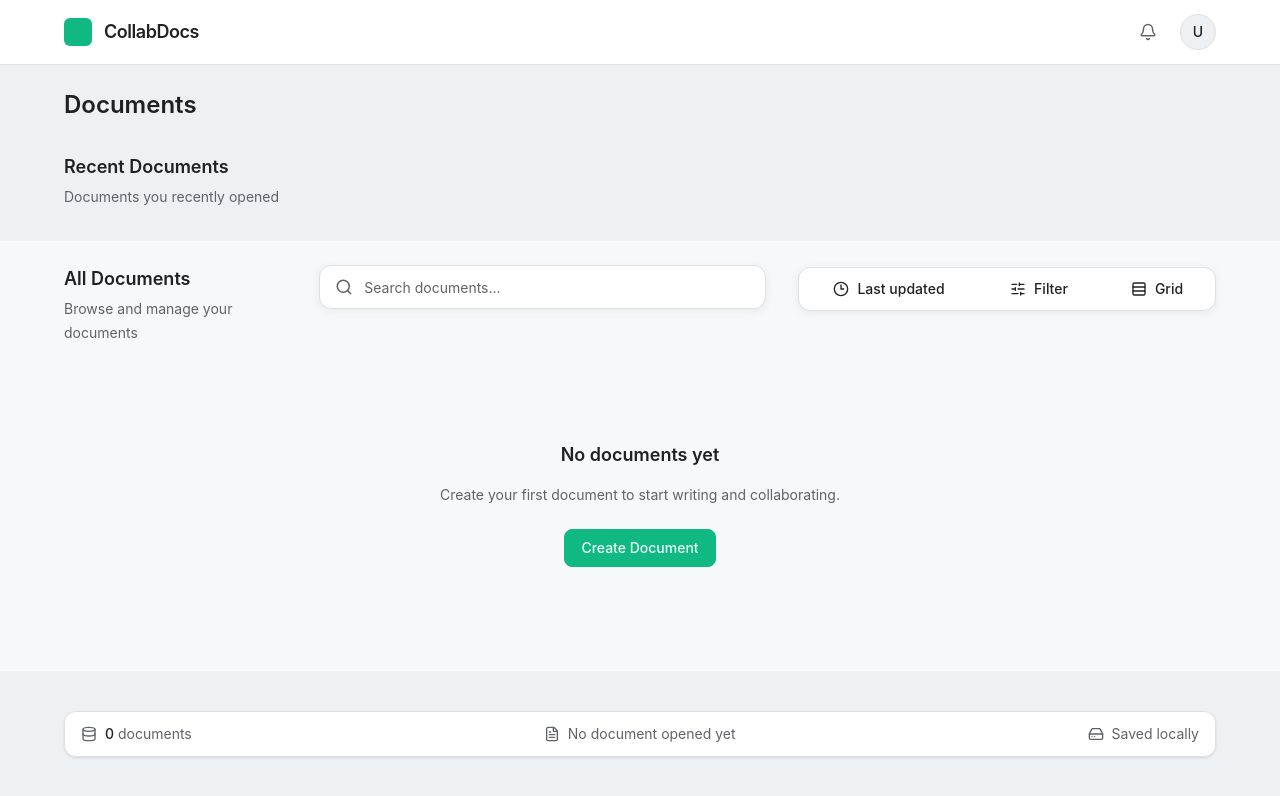
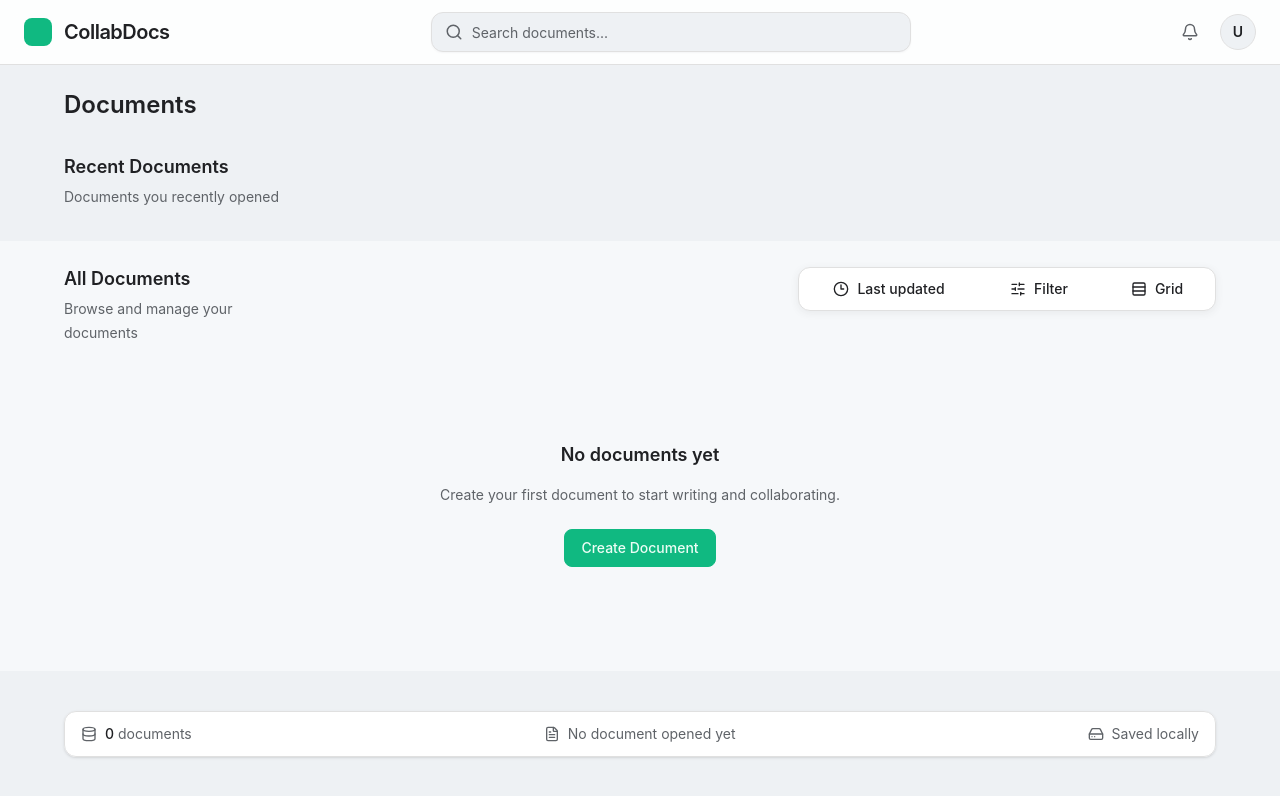
Before and after one commit to c3ngiz/Bachelor-Praxisphase, a React app in the folder frontend/: page /dashboard in a window 1280 px wide. Shown: the top 796 px of the page. Built offline with nearby package versions, Linux system fonts and the light colour scheme; sample sign-in values are in the browser's storage; the HTML template or start-up script is replaced by a standard one.

Commit message:
refactor: change from applayout to dashboardlayout

```diff
--- a/frontend/src/app/router.tsx
+++ b/frontend/src/app/router.tsx
@@ -1,7 +1,6 @@
 import { BrowserRouter, Routes, Route, Navigate } from "react-router-dom"
 
 import AuthLayout from "@/shared/components/layout/AuthLayout"
-import AppLayout from "@/shared/components/layout/AppLayout"
 
 import SignInPage from "@/features/auth/pages/SignInPage"
 import SignUpPage from "@/features/auth/pages/SignUpPage"
@@ -14,7 +13,6 @@ export function AppRouter() {
   return (
     <BrowserRouter>
       <Routes>
-
         {/* Auth Routes */}
         <Route element={<AuthLayout />}>
           <Route path="/" element={<Navigate to="/signin" />} />
@@ -22,19 +20,17 @@ export function AppRouter() {
           <Route path="/signup" element={<SignUpPage />} />
         </Route>
 
-        {/* App Routes */}
+        {/* Dashboard Route */}
         <Route
+          path="/dashboard"
           element={
             <ProtectedRoute>
-              <AppLayout />
+              <DashboardPage />
             </ProtectedRoute>
           }
-        >
-          <Route path="/dashboard" element={<DashboardPage />} />
-        </Route>
+        />
 
         <Route path="/document/:id" element={<EditorPage />} />
-
       </Routes>
     </BrowserRouter>
   )
--- /dev/null
+++ b/frontend/src/features/dashboard/components/DashboardLayout.tsx
@@ -0,0 +1,63 @@
+import type { ReactNode } from "react";
+import { Bell } from "lucide-react";
+
+import SearchBar from "./toolbar/SearchBar";
+
+type Props = {
+  children: ReactNode;
+};
+
+export default function DashboardLayout({ children }: Props) {
+  return (
+    <div className="min-h-screen bg-(--bg)">
+      <header className="sticky top-0 z-30 border-b border-(--border) bg-(--bg-elevated)/95 backdrop-blur supports-[backdrop-filter]:bg-(--bg-elevated)/88">
+        <div className="mx-auto flex h-16 w-full max-w-7xl items-center gap-4 px-6">
+          <div className="flex min-w-0 items-center gap-3">
+            <div className="h-7 w-7 rounded-lg bg-(--accent)" />
+            <span className="text-xl font-semibold tracking-tight text-(--fg)">
+              CollabDocs
+            </span>
+          </div>
+
+          <div className="flex flex-1 justify-center px-2">
+            <div className="w-full max-w-[30rem]">
+              <SearchBar />
+            </div>
+          </div>
+
+          <div className="flex items-center gap-3">
+            <button
+              type="button"
+              aria-label="Notifications"
+              className="
+                  inline-flex h-9 w-9 items-center justify-center rounded-lg
+                  text-(--fg-muted) transition-colors duration-150
+                  hover:bg-(--bg) hover:text-(--fg)
+                  focus:outline-none focus:ring-2 focus:ring-(--focus-ring)
+              "
+            >
+              <Bell size={18} />
+            </button>
+
+            <button
+              type="button"
+              aria-label="User menu"
+              className="
+                  inline-flex h-9 w-9 items-center justify-center rounded-full
+                  border border-(--border) bg-(--bg)
+                  text-sm font-semibold text-(--fg)
+                  transition-colors duration-150
+                  hover:bg-(--bg-secondary)
+                  focus:outline-none focus:ring-2 focus:ring-(--focus-ring)
+              "
+            >
+              U
+            </button>
+          </div>
+        </div>
+      </header>
+
+      <main>{children}</main>
+    </div>
+  );
+}
--- a/frontend/src/features/dashboard/components/toolbar/SearchBar.tsx
+++ b/frontend/src/features/dashboard/components/toolbar/SearchBar.tsx
@@ -32,11 +32,11 @@ export default function SearchBar() {
     const hasValue = localValue.trim().length > 0;
 
     return (
-        <div className="relative flex h-11 w-full items-center">
+        <div className="relative flex h-10 w-full items-center">
             <Search
                 size={18}
                 className={[
-                    "pointer-events-none absolute left-4 top-1/2 -translate-y-1/2 transition-colors duration-150",
+                    "pointer-events-none absolute left-3.5 top-1/2 -translate-y-1/2 transition-colors duration-150",
                     isFocused ? "text-(--fg)" : "text-(--fg-muted)",
                 ].join(" ")}
             />
@@ -49,14 +49,14 @@ export default function SearchBar() {
                 onFocus={() => setIsFocused(true)}
                 onBlur={() => setIsFocused(false)}
                 className="
-                    h-11 w-full rounded-xl border border-(--border) bg-(--bg-elevated)
-                    pl-11 pr-12 text-sm text-(--fg) placeholder:text-(--fg-muted)
-                    shadow-[0_2px_8px_rgba(60,64,67,0.08)]
+                    h-10 w-full rounded-xl border border-(--border) bg-(--bg)
+                    pl-10 pr-11 text-sm text-(--fg) placeholder:text-(--fg-muted)
+                    shadow-[0_1px_2px_rgba(15,23,42,0.04)]
                     transition-[border-color,box-shadow,background-color] duration-150
                     hover:border-[color:color-mix(in_srgb,var(--border)_72%,var(--fg)_28%)]
                     focus:border-(--accent)
                     focus:bg-(--bg-elevated)
-                    focus:shadow-[0_0_0_3px_var(--focus-ring),0_6px_16px_rgba(60,64,67,0.12)]
+                    focus:shadow-[0_0_0_3px_var(--focus-ring),0_4px_14px_rgba(15,23,42,0.08)]
                     focus:outline-none
                 "
             />
@@ -67,10 +67,10 @@ export default function SearchBar() {
                     onClick={handleClear}
                     aria-label="Clear search"
                     className="
-                        absolute right-3 top-1/2 inline-flex h-7 w-7 -translate-y-1/2
+                        absolute right-2.5 top-1/2 inline-flex h-7 w-7 -translate-y-1/2
                         items-center justify-center rounded-lg
                         text-(--fg-muted) transition-[background-color,color] duration-150
-                        hover:bg-(--bg) hover:text-(--fg)
+                        hover:bg-(--bg-secondary) hover:text-(--fg)
                         focus:outline-none focus:ring-2 focus:ring-(--focus-ring)
                     "
                 >
--- a/frontend/src/features/dashboard/pages/DashboardPage.tsx
+++ b/frontend/src/features/dashboard/pages/DashboardPage.tsx
@@ -5,6 +5,7 @@ import PageContainer from "@/shared/components/layout/PageContainer";
 import Section from "@/shared/components/layout/Section";
 import SectionHeader from "@/shared/components/layout/SectionHeader";
 
+import DashboardLayout from "../components/DashboardLayout";
 import DocumentsContainer from "../components/DocumentsContainer";
 import DocumentsEmptyState from "../components/DocumentsEmptyState";
 import RecentDocuments from "../components/RecentDocuments";
@@ -22,7 +23,6 @@ import { useDashboardStore } from "../store/dashboardStore";
 import { filterDocuments } from "../utils/filterDocuments";
 import { sortDocuments } from "../utils/sortDocuments";
 
-import SearchBar from "../components/toolbar/SearchBar";
 import SortDropdown from "../components/toolbar/SortDropdown";
 import FilterDropdown from "../components/toolbar/FilterDropdown";
 import ViewDropdown from "../components/toolbar/ViewDropdown";
@@ -126,6 +126,7 @@ export default function DashboardPage() {
 
     return (
         <>
+            <DashboardLayout>
                 <PageContainer title="Documents">
                     <Section>
                         <SectionHeader
@@ -140,11 +141,6 @@ export default function DashboardPage() {
                         <SectionHeader
                             title="All Documents"
                             description="Browse and manage your documents"
-                        center={
-                            <div className="flex h-11 w-full max-w-[30rem] items-center self-center">
-                                <SearchBar />
-                            </div>
-                        }
                             right={
                                 <div className="flex h-11 items-center self-center">
                                     <div
@@ -180,6 +176,7 @@ export default function DashboardPage() {
                         <DashboardFooterStrip documents={documents} />
                     </Section>
                 </PageContainer>
+            </DashboardLayout>
 
             {selectedCount > 0 ? (
                 <MultiSelectToolbar
```
Lines whose indentation alone changed are shown as unchanged.
